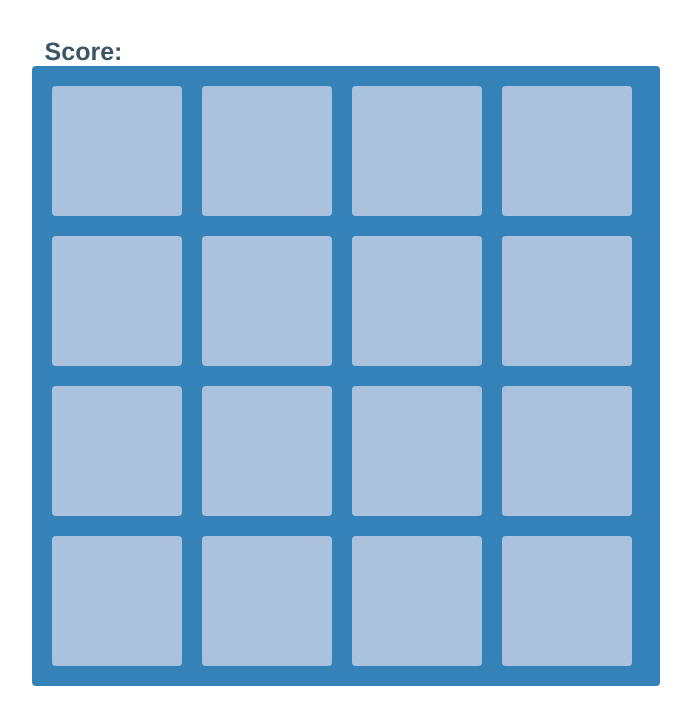
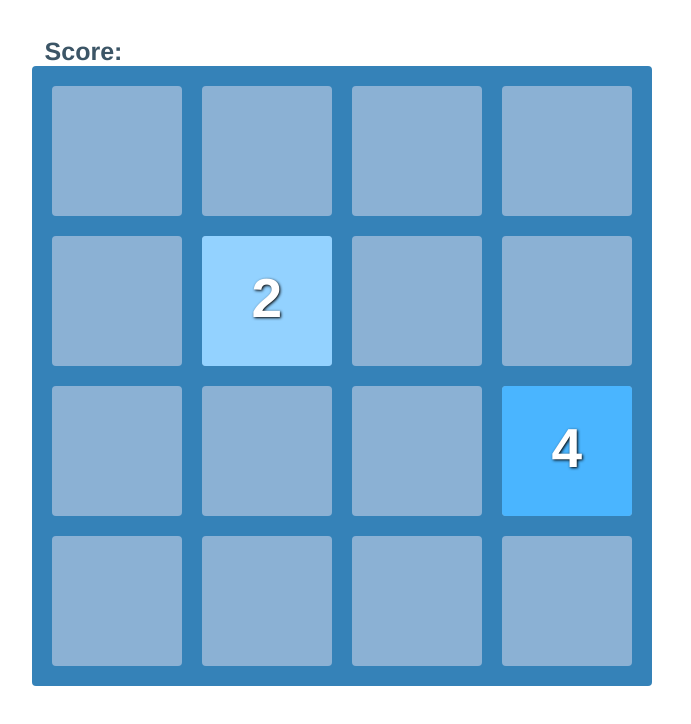
Before and after one commit to IronHKristy/2048, a plain HTML site: page index.html in a window 1280 px wide. Shown: the part 72-796 px from the top of the page, without its empty margins (301-992 px from the left). Drawn offline with nearby package versions, Linux system fonts and the light colour scheme.

Commit message:
rendered tiles now visible on load

```diff
--- a/css/styles.css
+++ b/css/styles.css
@@ -21,7 +21,7 @@
   background: #3582b8;
   border-radius: 4px;
   padding: 10px;
-  width: 608px;
+  width: 600px;
   margin-left: 26%;
 }
 
--- a/index.html
+++ b/index.html
@@ -46,25 +46,6 @@
 
 
   <div id="tile-container">
-    <div class="tile tile-position-0-0"></div>
-    <div class="tile tile-position-0-1"></div>
-    <div class="tile tile-position-0-2"></div>
-    <div class="tile tile-position-0-3"></div>
-
-    <div class="tile tile-position-1-0"></div>
-    <div class="tile tile-position-1-1"></div>
-    <div class="tile tile-position-1-2"></div>
-    <div class="tile tile-position-1-3"></div>
-
-    <div class="tile tile-position-2-0"></div>
-    <div class="tile tile-position-2-1"></div>
-    <div class="tile tile-position-2-2"></div>
-    <div class="tile tile-position-2-3"></div>
-
-    <div class="tile tile-position-3-0"></div>
-    <div class="tile tile-position-3-1"></div>
-    <div class="tile tile-position-3-2"></div>
-    <div class="tile tile-position-3-3"></div>
   </div>
 
   <div class="clearfix"></div>
--- a/js/app.js
+++ b/js/app.js
@@ -1 +1,34 @@
 console.log('app.js');
+
+// 1. create game object
+var myGlobalGame;
+
+$(document).ready(function () {
+  myGlobalGame = new Game2048();
+  renderTiles();
+});
+
+
+// 2. take initial tiles and put them on screen
+function renderTiles() {
+  $('#tile-container').empty();
+
+  myGlobalGame.board.forEach(function (row, rowIndex) {
+    row.forEach(function (cell, colIndex) {
+      if (cell === null) {
+        return;
+      }
+
+      console.log('Tile value: ' + cell);
+      console.log('Row: ' + rowIndex);
+      console.log('Column: ' + colIndex);
+
+      var tileHtml = '<div class="tile tile-position-' + rowIndex + '-' + colIndex + ' val-' + cell + '"> ' + cell + ' </div>';
+      $('#tile-container').append(tileHtml);
+    });
+  });
+}
+// 3. handle keyboard events
+// 4. move board in object based on keypresses
+// 5. updating the screen based on new board state
+// 6. win or lose... maybe
```
